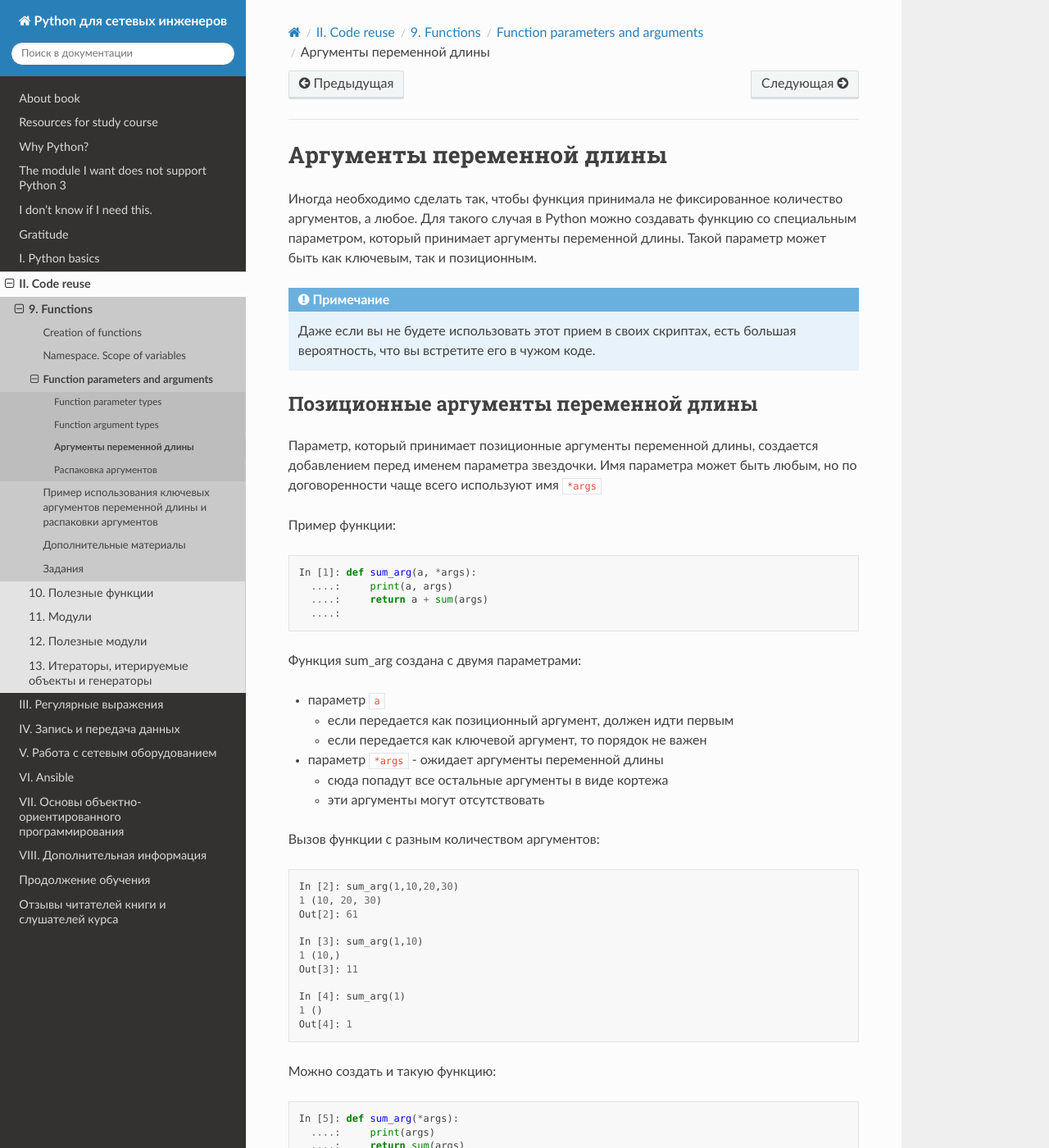
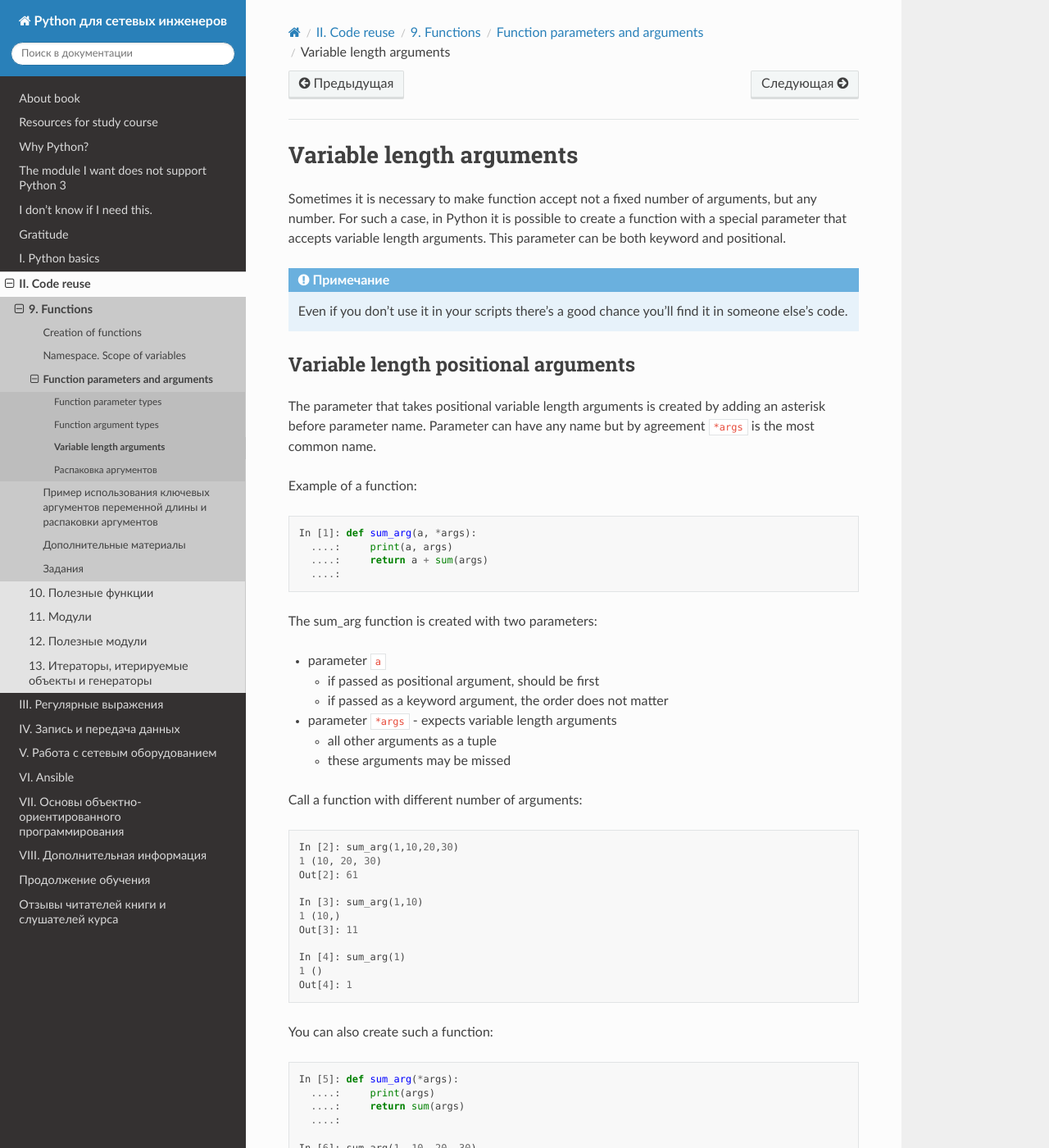
Before and after one commit to Aidar5/nattoeng, a Sphinx documentation site: the page built from docs/source/book/09_functions/3b_func_args_var.rst, in a window 1280 px wide and 1400 px high. Shown: the whole window at 82% size. Built offline with Sphinx 7.4.7 and the Read the Docs theme 2.0.0, drawn with Linux system fonts in a browser that asks for light colours; pages that are not in the unit, such as notebooks, are missing from menus; some of the changed text lies outside the part shown.

Commit message:
Update 3b_func_args_var.rst

```diff
--- a/docs/source/book/09_functions/3b_func_args_var.rst
+++ b/docs/source/book/09_functions/3b_func_args_var.rst
@@ -1,25 +1,17 @@
-Аргументы переменной длины
+Variable length arguments
 --------------------------
 
-Иногда необходимо сделать так, чтобы функция принимала не фиксированное
-количество аргументов, а любое. Для такого случая в Python можно
-создавать функцию со специальным параметром, который принимает аргументы
-переменной длины. Такой параметр может быть как ключевым, так и
-позиционным.
+Sometimes it is necessary to make function accept not a fixed number of arguments, but any number. For such a case, in Python it is possible to create a function with a special parameter that accepts variable length arguments. This parameter can be both keyword and positional.
 
 .. note::
-    Даже если вы не будете использовать этот прием в своих скриптах,
-    есть большая вероятность, что вы встретите его в чужом коде.
+    Even if you don’t use it in your scripts there’s a good chance you’ll find it in someone else’s code.
 
-Позиционные аргументы переменной длины
+Variable length positional arguments
 ~~~~~~~~~~~~~~~~~~~~~~~~~~~~~~~~~~~~~~
 
-Параметр, который принимает позиционные аргументы переменной длины,
-создается добавлением перед именем параметра звездочки. Имя параметра
-может быть любым, но по договоренности чаще всего используют имя
-``*args``
+The parameter that takes positional variable length arguments is created by adding an asterisk before parameter name. Parameter can have any name but by agreement ``*args`` is the most common name.
 
-Пример функции:
+Example of a function:
 
 .. code:: python
 
@@ -28,19 +20,19 @@
       ....:     return a + sum(args)
       ....:
 
-Функция sum\_arg создана с двумя параметрами:
+The sum\_arg function is created with two parameters:
 
-* параметр ``a``
+* parameter ``a``
 
-  * если передается как позиционный аргумент, должен идти первым
-  * если передается как ключевой аргумент, то порядок не важен
+  * if passed as positional argument, should be first
+  * if passed as a keyword argument, the order does not matter
 
-* параметр ``*args`` - ожидает аргументы переменной длины
+* parameter ``*args`` - expects variable length arguments
 
-  * сюда попадут все остальные аргументы в виде кортежа
-  * эти аргументы могут отсутствовать
+  * all other arguments as a tuple
+  * these arguments may be missed
 
-Вызов функции с разным количеством аргументов:
+Call a function with different number of arguments:
 
 .. code:: python
 
@@ -56,7 +48,7 @@
     1 ()
     Out[4]: 1
 
-Можно создать и такую функцию:
+You can also create such a function:
 
 .. code:: python
 
@@ -73,15 +65,12 @@
     ()
     Out[7]: 0
 
-Ключевые аргументы переменной длины
+Keyword variable length arguments
 ~~~~~~~~~~~~~~~~~~~~~~~~~~~~~~~~~~~
 
-Параметр, который принимает ключевые аргументы переменной длины,
-создается добавлением перед именем параметра двух звездочек. Имя
-параметра может быть любым, но, по договоренности, чаще всего,
-используют имя ``**kwargs`` (от keyword arguments).
+The parameter that accepts keyword variable length arguments is created by adding two asterisk in front of the parameter name. Name of parameter can be any but by agreement most commonly use the name ``**kwargs`` (from keyword arguments).
 
-Пример функции:
+Example of a function:
 
 .. code:: python
 
@@ -90,19 +79,19 @@
       ....:     return a + sum(kwargs.values())
       ....:
 
-Функция sum\_arg создана с двумя параметрами:
+The sum\_arg function is created with two parameters:
 
-* параметр ``a``
+* parameter ``a``
 
-  * если передается как позиционный аргумент, должен идти первым
-  * если передается как ключевой аргумент, то порядок не важен
+  * if passed as positional argument, should be first
+  * if passed as a keyword argument, the order does not matter
 
-* параметр ``**kwargs`` - ожидает ключевые аргументы переменной длины
+* parameter ``**kwargs`` - expects keyword variable length arguments
 
-  * сюда попадут все остальные ключевые аргументы в виде словаря
-  * эти аргументы могут отсутствовать
+  * all other keyword arguments as a dictionary
+  * these arguments may be missed
 
-Вызов функции с разным количеством ключевых аргументов:
+Calling a function with different number of keyword arguments:
 
 .. code:: python
 
```
